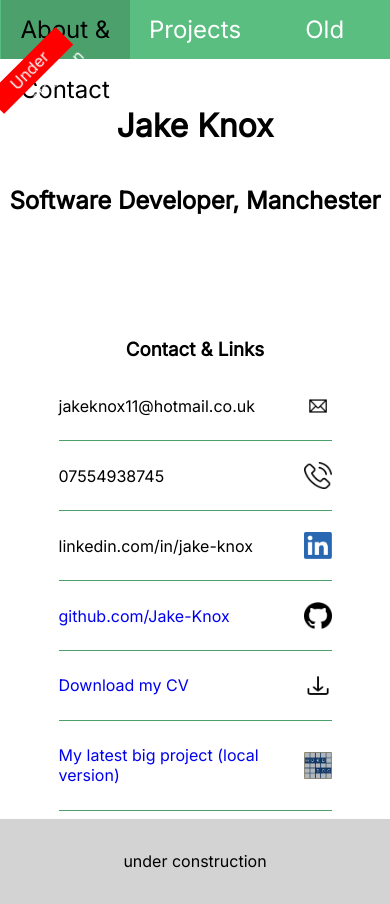
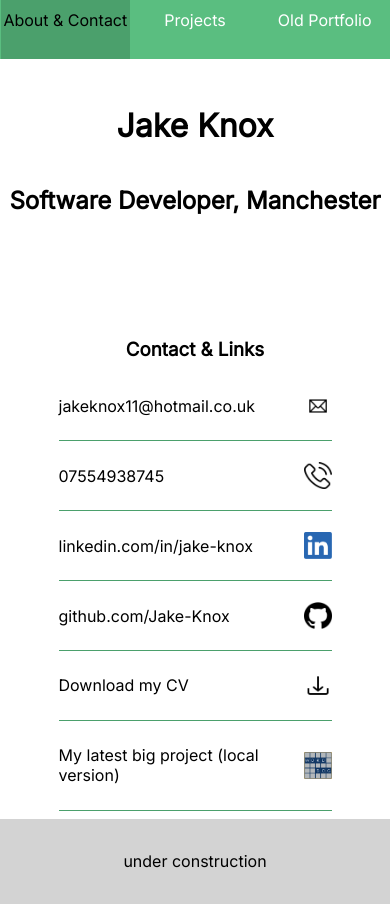
Before and after one commit to Jake-Knox/portfolio, a plain HTML site: page index.html in a window 390 px wide. Drawn offline with Linux system fonts and the light colour scheme; a web font is replaced by a local one.

Commit message:
style changes, styles for mobile

```diff
--- a/index.html
+++ b/index.html
@@ -41,26 +41,28 @@
                 </div>
 
                 <div class="contact-row">
-                    <p>linkedin.com/in/jake-knox</p>
-                    <img src="images/logos/Linkedin_logo_transparent.png" class="logo-img" alt="">
-                </div>
+                    <a class="contact-a" href="https://www.linkedin.com/in/jake-knox/" target="_blank">
+                        <p>linkedin.com/in/jake-knox</p>
+                        <img src="images/logos/Linkedin_logo_transparent.png" class="logo-img" alt="">
+                    </a>
+                  </div>
 
                 <div class="contact-row">
-                    <a href="https://github.com/Jake-Knox" target="_blank">
+                    <a class="contact-a" href="https://github.com/Jake-Knox" target="_blank">
                         <p>github.com/Jake-Knox</p>
                         <img src="images/logos/GitHub_logo_transparent.png" class="logo-img" alt="">
                     </a>
                 </div>
 
                 <div class="contact-row">
-                    <a href="documents/JakeKnoxCV.pdf" download>
+                    <a class="contact-a" href="documents/JakeKnoxCV.pdf" download>
                         <p>Download my CV</p>
                         <img src="images/logos/download.png" class="logo-img" alt="download icon from https://www.flaticon.com/free-icon/download_2989976?term=download&page=1&position=1&origin=search&related_id=2989976">
                     </a>
                 </div>
 
                 <div class="contact-row">
-                    <a href="https://jake-knox.github.io/word-game/" target="_blank">
+                    <a class="contact-a" href="https://jake-knox.github.io/word-game/" target="_blank">
                         <p>My latest big project (local version)</p>
                         <img src="images/logos/wd-logo.PNG" class="logo-img" alt="">
 
--- a/styles/styles.css
+++ b/styles/styles.css
@@ -90,7 +90,6 @@ body{
     border-bottom: 1px solid #4ba06c;
     padding-bottom: 1vh;
     margin-bottom: 1vh;
-
 }
 
 .contact-row a{
@@ -99,9 +98,23 @@ body{
     flex-direction: row;
     justify-content: space-between;
     align-items: center;
-
     text-decoration: none;
-
+}
+.contact-a{
+    color: black;
+}
+.contact-a:link{
+    text-decoration: none;
+}
+.contact-a:visited {
+    text-decoration: none;
+}
+.contact-a:hover {
+    text-decoration: underline;
+    color: #4ba06c;
+}
+.contact-a:active {
+    text-decoration: underline;
 }
 
 
@@ -253,4 +266,12 @@ body{
     #container{
         width: 100%;
     }
+
+    #dev-banner{
+        display: none;
+    }
+
+    .nav-a{
+        font-size: medium;
+    }
   }
```
